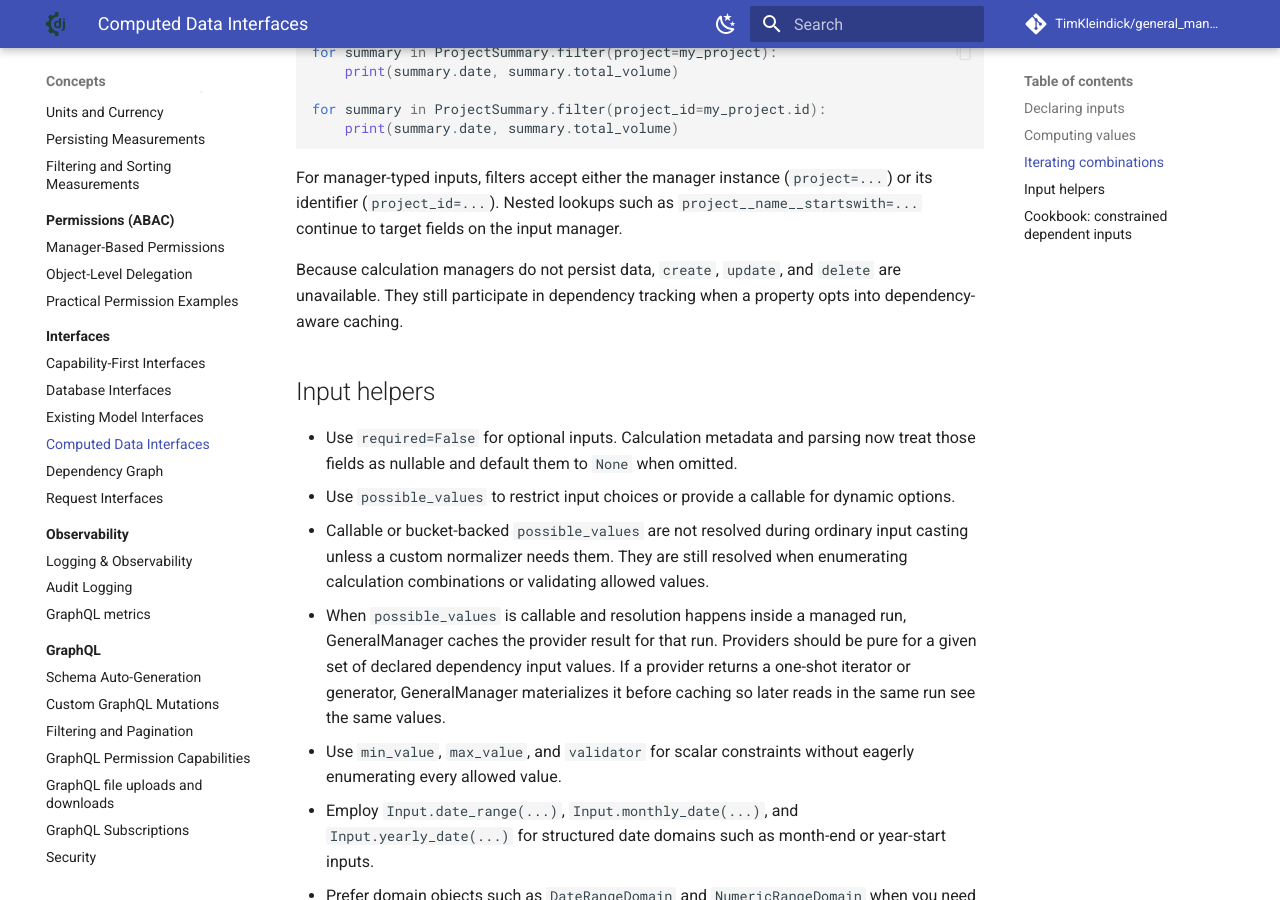
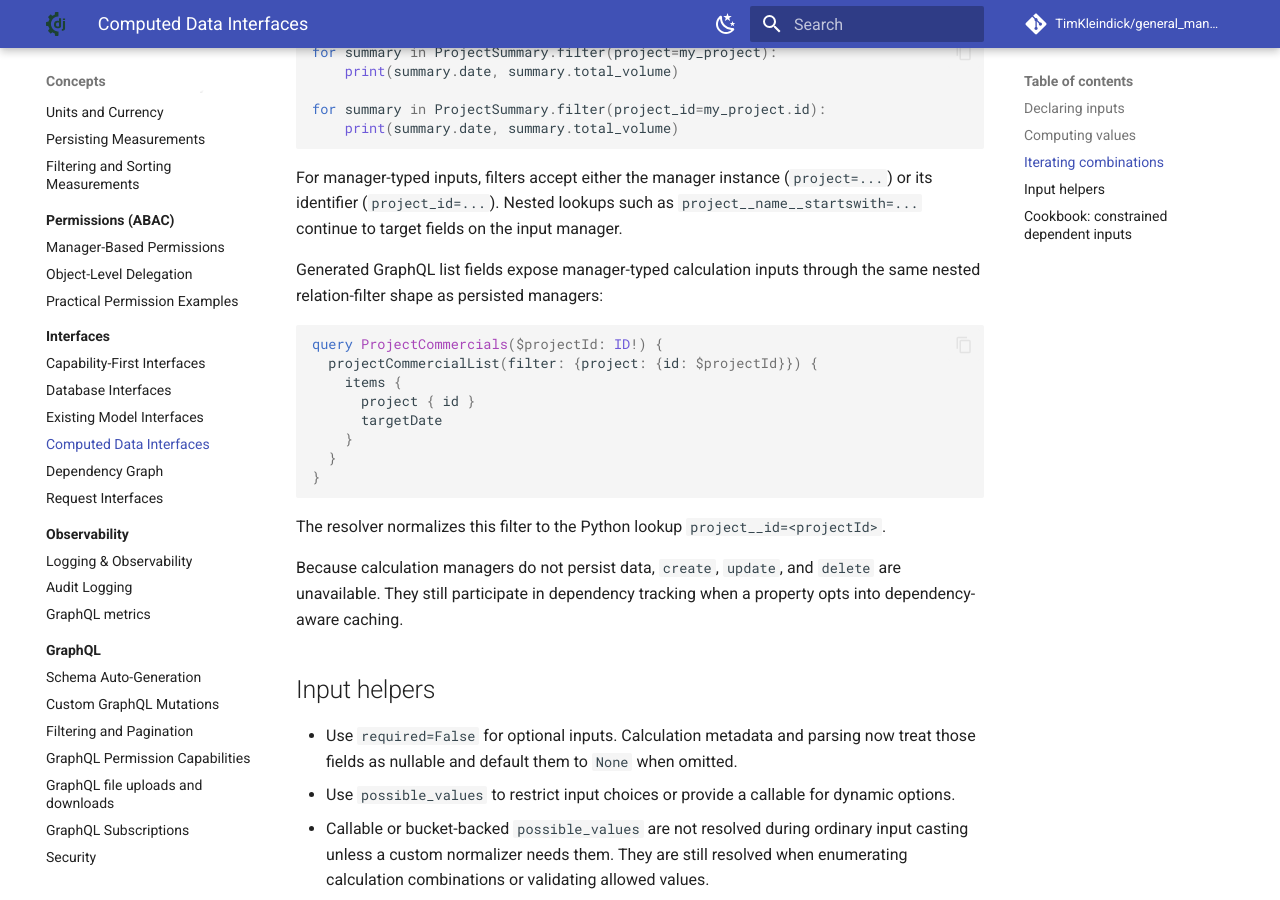
Before and after one commit to TimKleindick/general_manager, an MkDocs documentation site: the page built from docs/concepts/interfaces/computed_data_interfaces.md, in a window 1280 px wide and 900 px high, scrolled down 2286 px. Built offline with MkDocs 1.6.1 and Material for MkDocs 9.7.7, drawn with Linux system fonts in a browser that asks for light colours; comment, search, counter and statistics services are not loaded.

Commit message:
docs: explain GraphQL calculation relation filters

````diff
--- a/docs/concepts/interfaces/computed_data_interfaces.md
+++ b/docs/concepts/interfaces/computed_data_interfaces.md
@@ -101,6 +101,23 @@ for summary in ProjectSummary.filter(project_id=my_project.id):
 
 For manager-typed inputs, filters accept either the manager instance (`project=...`) or its identifier (`project_id=...`). Nested lookups such as `project__name__startswith=...` continue to target fields on the input manager.
 
+Generated GraphQL list fields expose manager-typed calculation inputs through
+the same nested relation-filter shape as persisted managers:
+
+```graphql
+query ProjectCommercials($projectId: ID!) {
+  projectCommercialList(filter: {project: {id: $projectId}}) {
+    items {
+      project { id }
+      targetDate
+    }
+  }
+}
+```
+
+The resolver normalizes this filter to the Python lookup
+`project__id=<projectId>`.
+
 Because calculation managers do not persist data, `create`, `update`, and `delete` are unavailable. They still participate in dependency tracking when a property opts into dependency-aware caching.
 
 ## Input helpers
````
